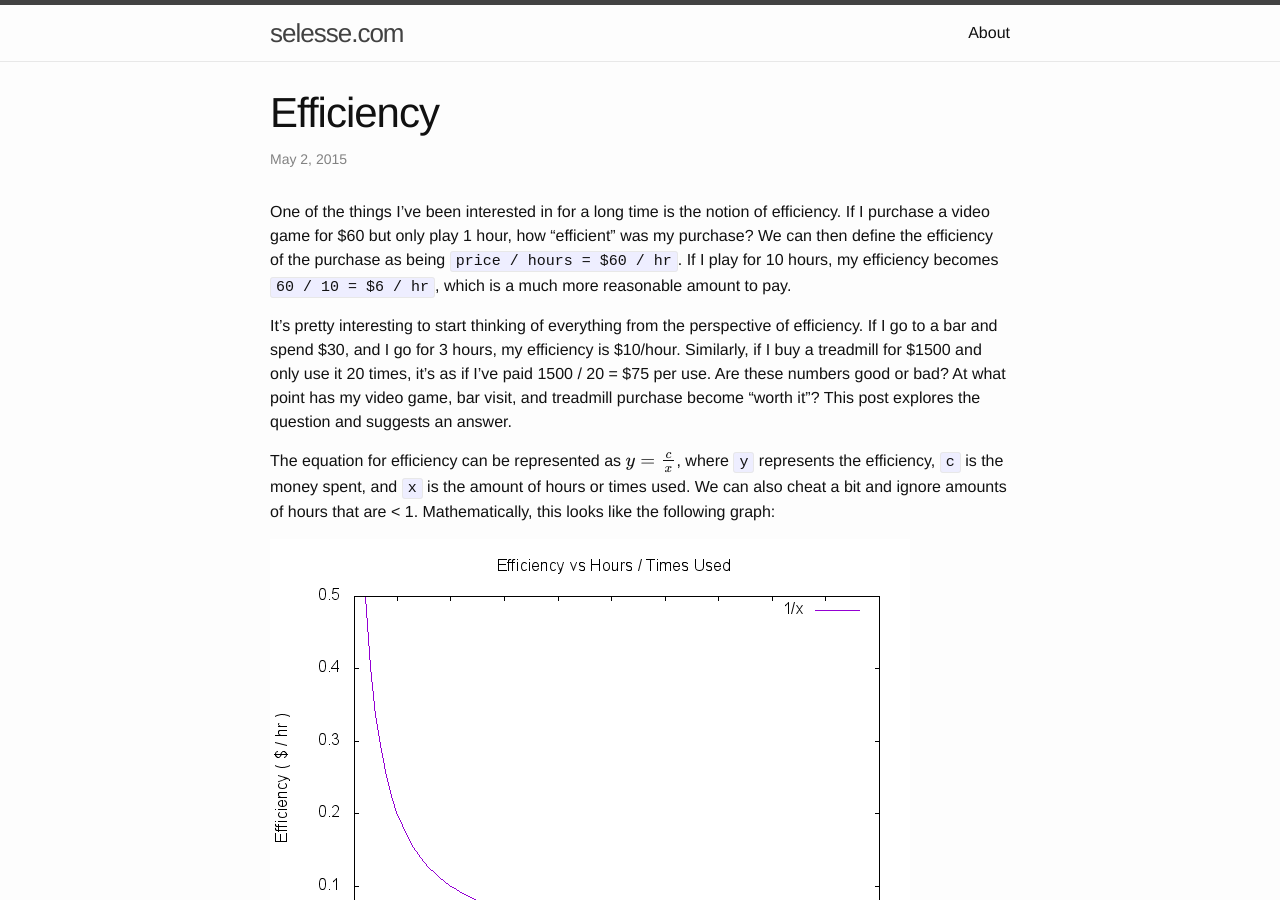
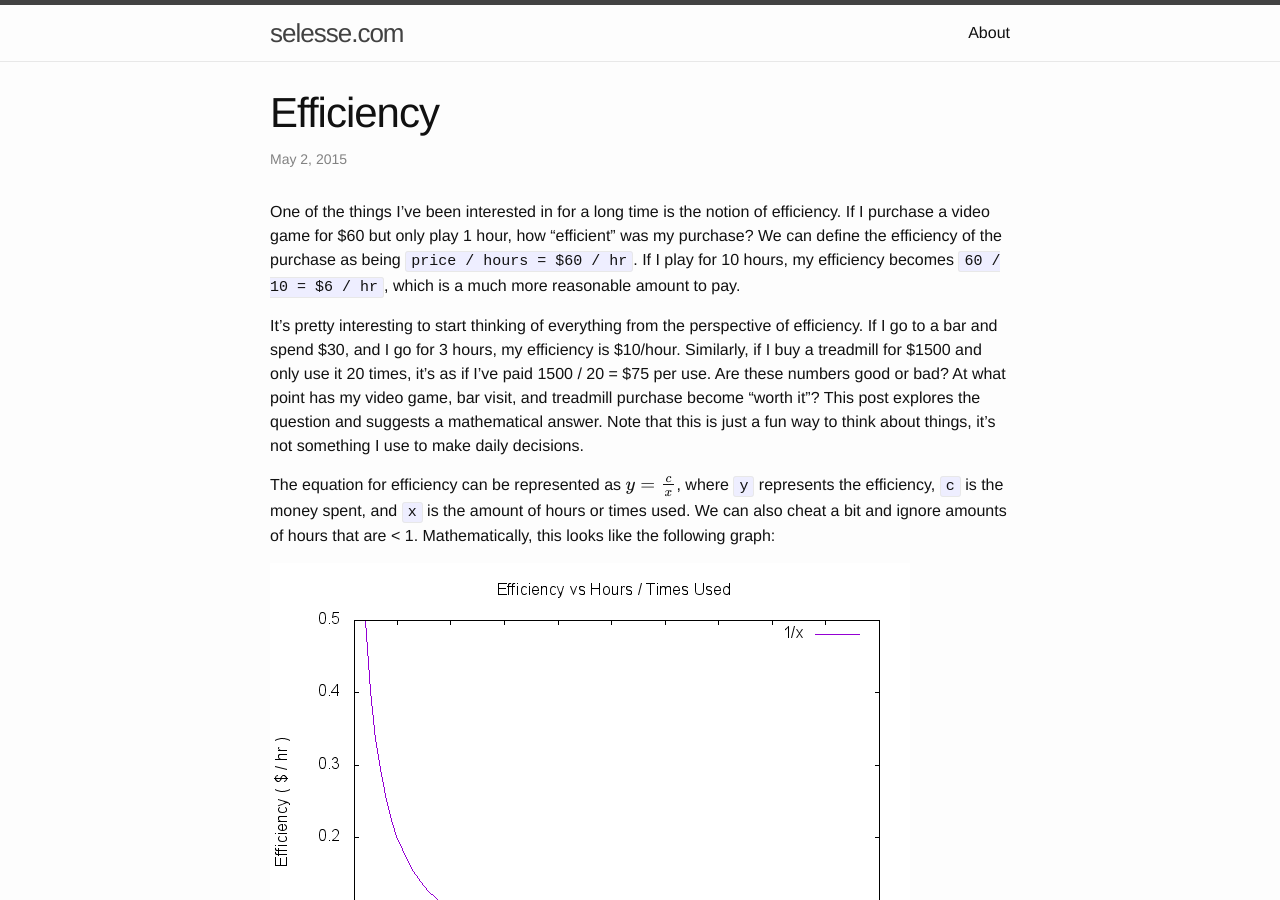
Before and after one commit to selesse/selesse.github.io, a Jekyll site: the page built from _posts/2015-05-02-efficiency.md, in a window 1280 px wide and 900 px high. Built offline with Jekyll 4.4.1, drawn with Linux system fonts in a browser that asks for light colours; Markdown is read by kramdown in place of the engine named in the settings; formulas are drawn with MathJax 3.

Commit message:
Grammar improvement

```diff
--- a/_posts/2015-05-02-efficiency.md
+++ b/_posts/2015-05-02-efficiency.md
@@ -12,18 +12,18 @@ redirect_from: '/blog/12/'
 
 One of the things I've been interested in for a long time is the notion of
 efficiency. If I purchase a video game for $60 but only play 1 hour, how
-"efficient" was my purchase? We can then define the efficiency of the purchase
-as being `price / hours = $60 / hr`. If I play for 10 hours, my
-efficiency becomes `60 / 10 = $6 / hr`, which is a much more reasonable amount
-to pay.
+"efficient" was my purchase? We can define the efficiency of the purchase as
+being `price / hours = $60 / hr`. If I play for 10 hours, my efficiency
+becomes `60 / 10 = $6 / hr`, which is a much more reasonable amount to pay.
 
 It's pretty interesting to start thinking of everything from the perspective
 of efficiency.  If I go to a bar and spend $30, and I go for 3 hours, my
 efficiency is $10/hour. Similarly, if I buy a treadmill for $1500 and only use
 it 20 times, it's as if I've paid 1500 / 20 = $75 per use. Are these numbers
 good or bad? At what point has my video game, bar visit, and treadmill
-purchase become "worth it"? This post explores the question and suggests an
-answer.
+purchase become "worth it"? This post explores the question and suggests a
+mathematical answer. Note that this is just a fun way to think about things,
+it's not something I use to make daily decisions.
 
 The equation for efficiency can be represented as \\( y = \frac c x \\), where
 `y` represents the efficiency, `c` is the money spent, and `x` is the amount
```
